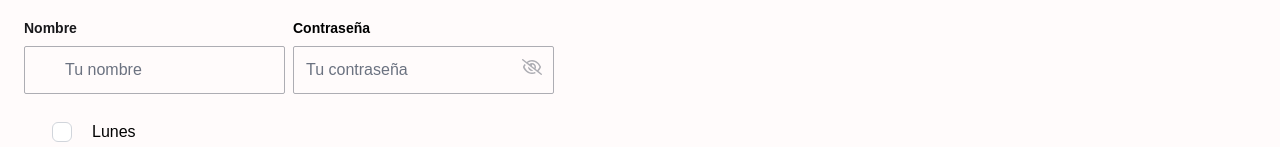
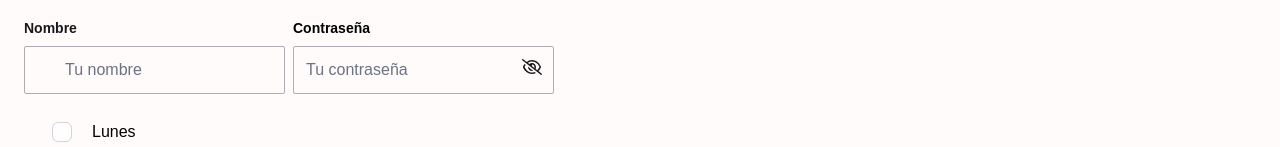
Before and after one commit to Orizon-team/SchoolGuardian, a Next.js app: page / in a window 1280 px wide. Shown: the part 216-363 px from the top of the page. Built offline with nearby package versions, Linux system fonts and the light colour scheme.

Commit message:
Se cambió el color del icono del input de contraseña

```diff
--- a/components/ui/class_card.tsx
+++ b/components/ui/class_card.tsx
@@ -2,6 +2,7 @@ export function ClassCard()
 {
     return(
         <div>
+            Aquí va el componente de los cards de las clases
         {/* card component */}
         </div>
     );
--- a/components/ui/text_field.tsx
+++ b/components/ui/text_field.tsx
@@ -72,12 +72,12 @@ export function TextFieldForPassword({
             {isPasswordVisible ? (
               <FontAwesomeIcon
                 icon={faEye} // Ícono de ojo abierto
-                className="h-5 w-5 text-greyOri-300"
+                className="h-5 w-5 text-primaryOri"
               />
             ) : (
               <FontAwesomeIcon
                 icon={faEyeSlash} // Ícono de ojo cerrado
-                className="h-5 w-5 text-greyOri-300"
+                className="h-5 w-5 text-primaryOri"
               />
             )}
           </span>
```
